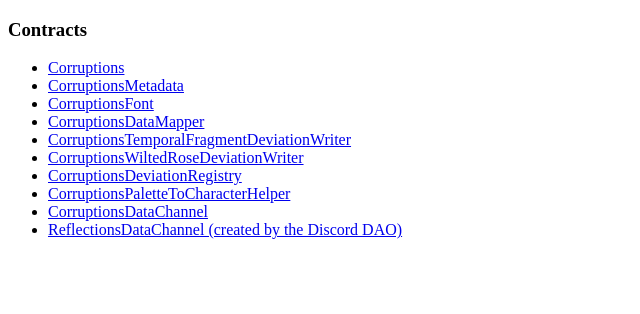
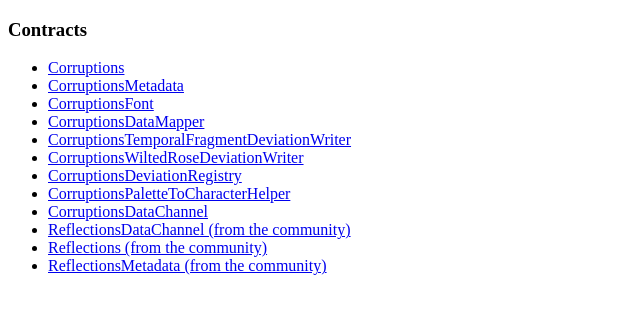
Before and after one commit to diogoquintas/corruptions, a Next.js app: page / in a window 1280 px wide. Shown: the top 314 px of the page, without its empty margins (0-640 px from the left). Built offline with nearby package versions, Linux system fonts and the light colour scheme.

Commit message:
feat: add reflections

```diff
--- a/components/contract-list/ContractList.js
+++ b/components/contract-list/ContractList.js
@@ -43,7 +43,15 @@
         />
         <ContractItem
           address="0xFEEDa52dc1c570533B68eFC9a6DaA2D212bCC836"
-          title="ReflectionsDataChannel (created by the Discord DAO)"
+          title="ReflectionsDataChannel (from the community)"
+        />
+        <ContractItem
+          address="0x06EB2100d66558CF8BCc3784420ad549D8D69bf6"
+          title="Reflections (from the community)"
+        />
+        <ContractItem
+          address="0x7572f8cC39266AEa2A29cAd3536C8f8904a599f8"
+          title="ReflectionsMetadata (from the community)"
         />
       </ul>
     </section>
```
